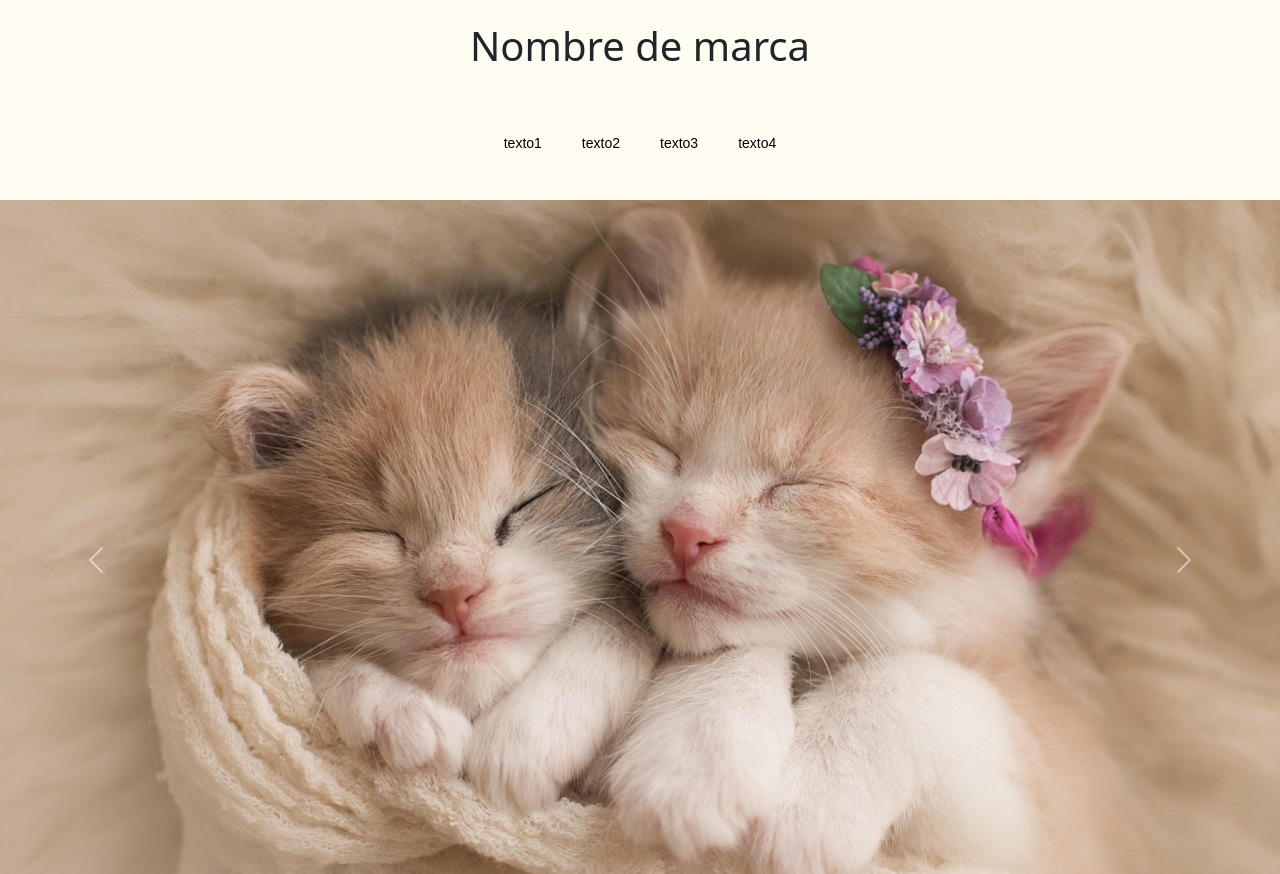
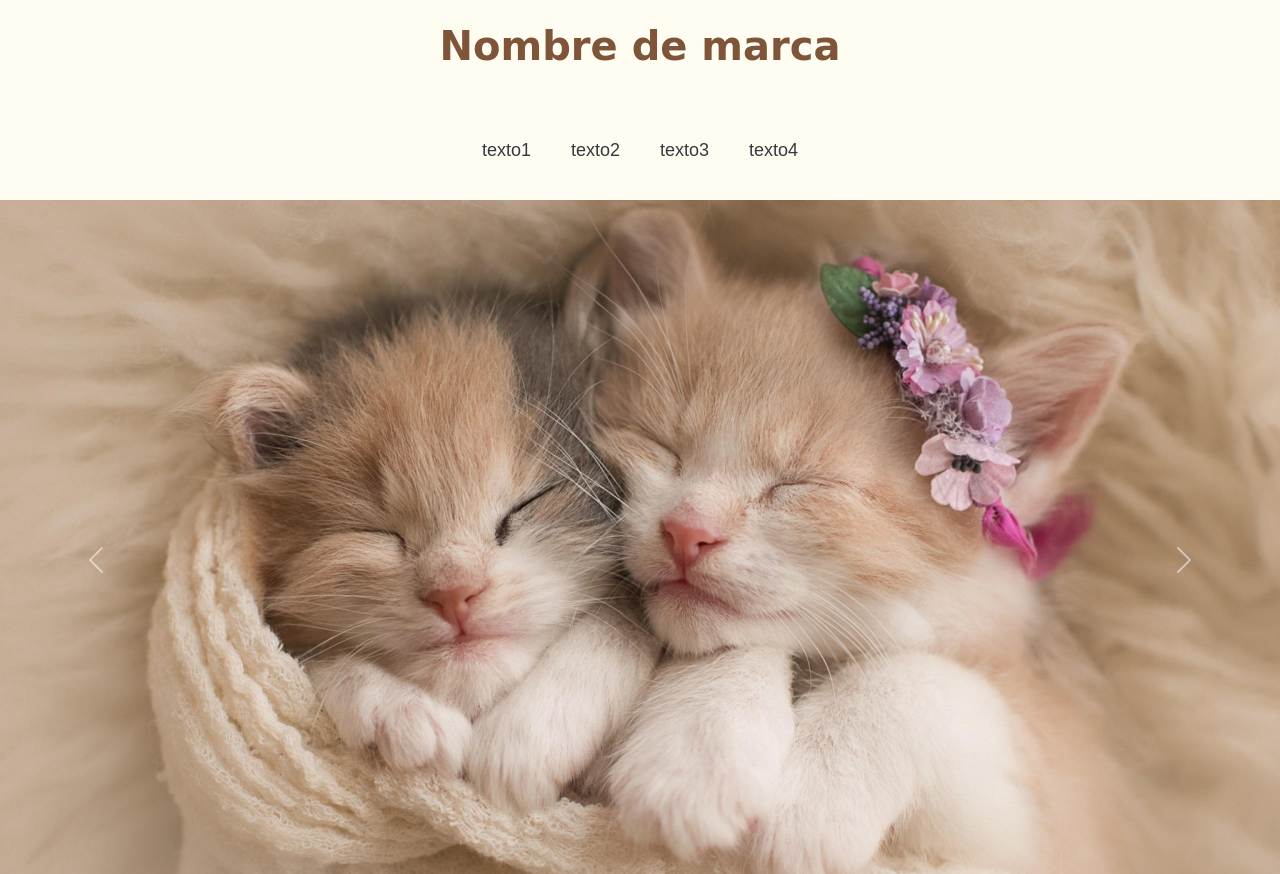
Before and after one commit to bzegarra/bzegarra.github.io, a plain HTML site: page index.html in a window 1280 px wide. Shown: the top 874 px of the page. Drawn offline with nearby package versions, Linux system fonts and the light colour scheme.

Commit message:
nuevas clases y estilos

```diff
--- a/estilos/style.css
+++ b/estilos/style.css
@@ -3,32 +3,45 @@
     margin: 0;
     padding: 0;
 }
+:root {
+    --soft-beige: #7f5539;
+    --light-warm-gray: #d6ccc2;
+    --soft-cream: #f5ebe0;
+    --sand-rose: #e8c8b2;
+    --light-gray: #edede9;
+    --grey: #343a40;
+    --dark: black;
+}
 body{
+    font-family: Arial, sans-serif;
+    flex-direction: column;
+    min-height: 100vh;
+    /*margin: 0;*/
+    /*background-color: ;*/
+}
+a {
+    text-decoration: none;
+}
+main {
+    flex: 1;
+}
+
+/*--- mi negocio ---*/
+.brand-container {
+    width: 100%;
+    height: 100px;
+    display: flex;
+    justify-content: center;
+    align-items: center;
     background-color: #fffcf2;
 }
 
-a {
-    text-decoration: none;
-}
-
-/*mi negocio*/
-.contenedor {
-    width: 100%; /* Ancho igual al de la pantalla */
-    height: 100px; /* Altura fija de 100px */
-    display: flex; /* Utiliza Flexbox para centrar el contenido */
-    justify-content: center; /* Centra horizontalmente */
-    align-items: center; /* Centra verticalmente */
-    background-color: #fffcf2; /* Fondo gris claro para visualizar el contenedor */
-}
-
-.marca {
+.brand-container__title {
     font-size: 40px;
-    margin-top: 0px; /* Remueve cualquier margen por defecto del h1 */
     font-family: "Satisfy", cursive;
-    font-weight: 400;
-    font-style: normal;
     font-weight: bold;
-    color: #343a40;
+    color: var(--soft-beige);
+    text-align: center;
 }
 
 .navbar {
@@ -44,30 +57,31 @@ a {
 .logo {
     font-size: 20px;
 }
-.nav-list {
+.navbar__list {
     padding: 0;
+    margin: 0;
     list-style: none;
     display: flex;
-    justify-content: center; /* Centra los elementos de la lista horizontalmente */
+    justify-content: center;
     align-items: center;
 }
 
-.nav-list li {
+.navbar__list-item {
     padding: 0 10px;
     margin: 0 10px;
 }
 
-.nav-list a {
-    text-decoration: none;
-    color: black;
+.navbar__list-link {
+    display: flex;
+    justify-content: space-between;
+    color: var(--grey);
     transition: color 0.3s;
     font-size: 18px;
-    font-family: sans-serif;
-    font-size: calc(1em * 0.875);
+    font-family: Arial, sans-serif;
 }
 
-.nav-list a:hover {
-    color: red;
+.navbar__list-link:hover {
+    color: var(--soft-beige);;
 }
 
 .menu-toggle {
@@ -86,9 +100,10 @@ a {
     margin: 3px 0;
     transition: 0.3s;
 }
+/*---------------------------------------*/
 
 .carousel-container {
-    max-width: 50%; /* Cambia esto al ancho que prefieras, por ejemplo, 50%, 75%, etc. */
+    max-width: 50%;
     margin: 0 auto; /* Centrar el carrusel horizontalmente */
     height: 80px;
 }
@@ -159,37 +174,43 @@ img {
 }
 
 .img-container {
-        width: 50%; /* Asegura que el contenedor de la imagen no exceda la mitad del ancho del contenedor principal */
-        /* Ajusta la altura automáticamente */
+    width: 50%;
     display: flex;
     align-items: center;
     justify-content: center;
-        overflow: hidden; /* Esconde cualquier desbordamiento */
-        border-radius: 5px; /* Hace que el contenedor sea redondo */
-        margin-right: 10px; /* Espaciado a la derecha del contenedor de la imagen */
+    overflow: hidden;
+    border-radius: 5px;
+    margin-right: 10px;
     /*background-color: #4CAF50;*/
 }
 .img-container img {
-        width: 80%; /* Asegura que la imagen llene completamente el contenedor */
+    width: 80%;
     /*height: 60%;  Asegura que la imagen llene completamente el contenedor */
-        object-fit: cover; /* Cubre completamente el contenedor de la imagen manteniendo la proporción */
+    object-fit: cover;
     border-radius: 5px;
     }
 
 .informacion .informacion-parrafo {
-        width: 50%; /* Asegura que el párrafo no exceda la mitad del ancho del contenedor */
-        overflow: hidden; /* Esconde el texto que sobrepasa los límites */
-        text-align: center; /* Alinea el texto del párrafo a la izquierda */
-        padding: 0 10px; /* Añade espaciado interno */
-        display: flex;
+    width: 50%;
+    overflow: hidden;
+    text-align: center;
+    padding: 0 10px;
     flex-direction: column;
-        align-items: center; /* Añade espaciado interno */
+    align-items: center;
     margin: auto;
     font-family: sans-serif;
     font-size: calc(1em * 0.875);
 }
 
+.elemento-separador {
+    display: block;
+    width: 90%;
+    height: 2px;
+    background-color: var(--soft-beige);
+    margin: 0 auto;
+}
 
+/*----------------------*/
 @media (max-width: 768px) {
     .informacion {
         display: flex;
--- a/index.html
+++ b/index.html
@@ -12,21 +12,30 @@
 <body>
 <!--menu de inicio y logo-->
 <div>
-    <div class="contenedor">
-        <h1 class="beatriz">Nombre de marca</h1>
+    <div class="brand-container">
+        <a class="brand-container__link" href="">
+            <h1 class="brand-container__title">Nombre de marca</h1>
+        </a>
     </div>
     <nav class="navbar">
-        <h1 class="marca">Nombre de marca</h1>
         <button class="menu-toggle" id="mobile-menu">
             <span class="bar"></span>
             <span class="bar"></span>
             <span class="bar"></span>
         </button>
-        <ul class="nav-list">
-            <li><a href="#home">texto1</a></li>
-            <li><a href="#services">texto2</a></li>
-            <li><a href="#about">texto3</a></li>
-            <li><a href="./quienSoy.html">texto4</a></li>
+        <ul class="navbar__list">
+            <li class="navbar__list-item">
+                <a class="navbar__list-link" href="#home">texto1</a>
+            </li>
+            <li class="navbar__list-item">
+                <a class="navbar__list-link" href="#services">texto2</a>
+            </li>
+            <li class="navbar__list-item">
+                <a class="navbar__list-link" href="#about">texto3</a>
+            </li>
+            <li class="navbar__list-item">
+                <a class="navbar__list-link" href="./quienSoy.html">texto4</a>
+            </li>
         </ul>
     </nav>
 </div>
@@ -113,6 +122,8 @@
     </div>
 </div>
 
+<span class="elemento-separador"></span>
+
 <footer class="text-center text-white" style="background-color: #fffcf2">
     <!-- Grid container -->
     <div class="container pt-4">
```
Lines whose indentation alone changed are shown as unchanged.
